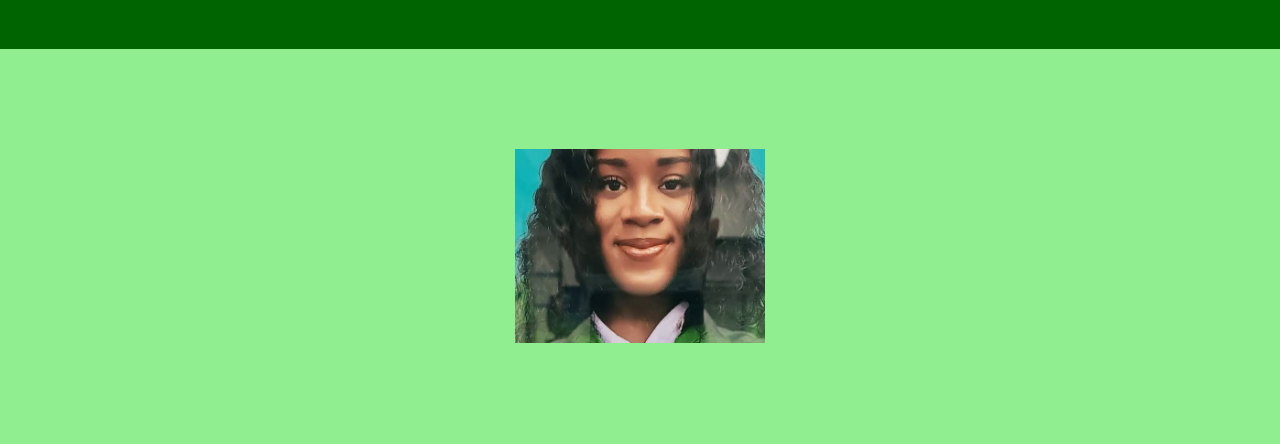
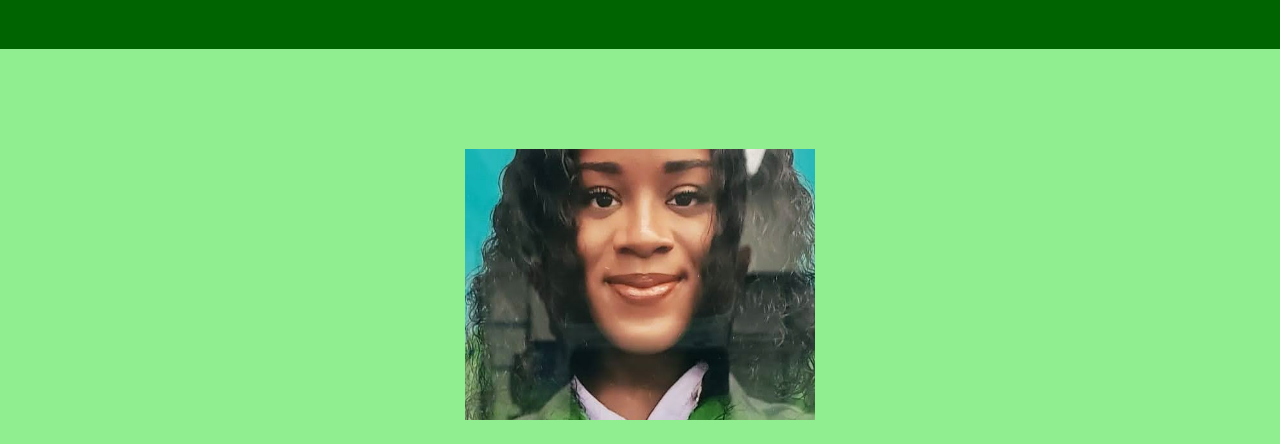
Before and after one commit to wadrien/thinkful-profolio, a plain HTML site: page index.html in a window 1280 px wide. Shown: the part 197-641 px from the top of the page. Drawn offline with nearby package versions, Linux system fonts and the light colour scheme.

Commit message:
Update index.html

```diff
--- a/index.html
+++ b/index.html
@@ -30,7 +30,7 @@
     <div class="middle">
       <article>
         <section class="intro-pic">
-          <img src="adrienpic.jpg" width="250" alt="Picture of Adrien">
+          <img src="adrienpic.jpg" width="350" alt="Picture of Adrien">
           <h3 id="intro">Intro</h3>
           <p>My name is Woodna Adrien. I am from Orlando, FL.</p>
           <p></p>
```
